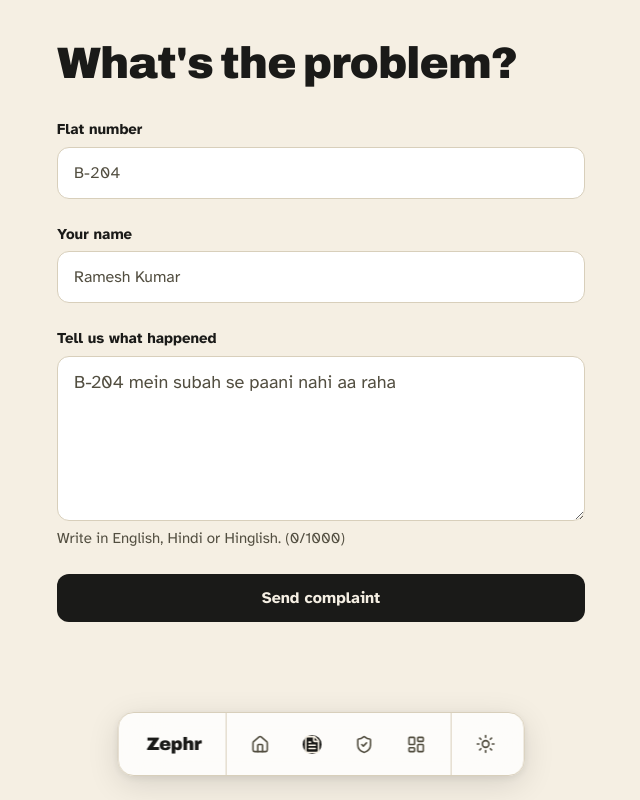
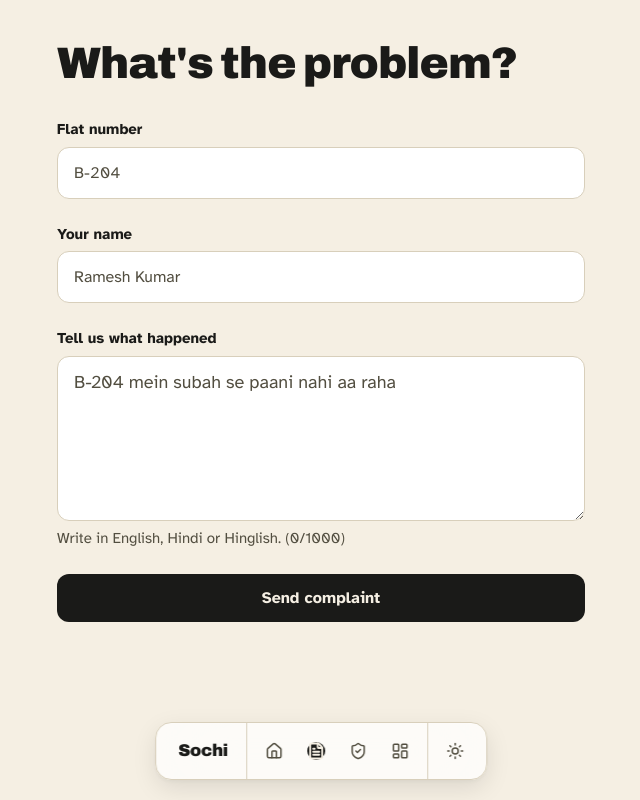
Before and after one commit to shreyansh-real/Zephr_VC, a Next.js app: page /report in a window 1280 px wide. Shown: the whole page, without its empty margins (319-959 px from the left). Built offline with nearby package versions, Linux system fonts and the light colour scheme.

Commit message:
feat(dock): ultra-smooth springs, y-lift magnification, Sochi branding, animated theme toggle

```diff
--- a/components/nav-dock.tsx
+++ b/components/nav-dock.tsx
@@ -3,6 +3,7 @@
 import Link from "next/link";
 import { useRouter, usePathname } from "next/navigation";
 import { useTheme } from "next-themes";
+import { motion } from "framer-motion";
 import {
   Home,
   FileText,
@@ -29,10 +30,76 @@ interface NavDockProps {
 
 const NAV_ITEMS = [
   { href: "/", icon: Home, label: "Home" },
-  { href: "/report", icon: FileText, label: "Report a Problem" },
-  { href: "/committee", icon: ShieldCheck, label: "Committee Login" },
+  { href: "/report", icon: FileText, label: "Report Problem" },
+  { href: "/committee", icon: ShieldCheck, label: "Committee" },
   { href: "/dashboard", icon: LayoutDashboard, label: "Dashboard" },
 ];
+
+// Shared hover bg wrapper using framer-motion for smooth bg fade
+function DockButton({
+  children,
+  className,
+  active,
+  danger,
+  ...rest
+}: React.ButtonHTMLAttributes<HTMLButtonElement> & {
+  active?: boolean;
+  danger?: boolean;
+}) {
+  return (
+    <motion.button
+      {...(rest as React.ComponentProps<typeof motion.button>)}
+      className={cn(
+        "flex items-center justify-center w-full h-full rounded-full relative overflow-hidden",
+        "transition-colors duration-200 outline-none",
+        active
+          ? "bg-[var(--ink)] text-[var(--ink-inverse)]"
+          : danger
+          ? "text-[var(--muted-foreground)] hover:text-[var(--critical)]"
+          : "text-[var(--muted-foreground)] hover:text-[var(--ink)]",
+        className
+      )}
+      whileTap={{ scale: 0.9 }}
+      transition={{ type: "spring", mass: 0.1, stiffness: 300, damping: 20 }}
+    >
+      {children}
+    </motion.button>
+  );
+}
+
+function DockLink({
+  href,
+  active,
+  children,
+  label,
+}: {
+  href: string;
+  active: boolean;
+  children: React.ReactNode;
+  label: string;
+}) {
+  return (
+    <motion.div
+      className="w-full h-full"
+      whileTap={{ scale: 0.88 }}
+      transition={{ type: "spring", mass: 0.1, stiffness: 300, damping: 20 }}
+    >
+      <Link
+        href={href}
+        aria-label={label}
+        className={cn(
+          "flex items-center justify-center w-full h-full rounded-full",
+          "transition-colors duration-200 outline-none",
+          active
+            ? "bg-[var(--ink)] text-[var(--ink-inverse)]"
+            : "text-[var(--muted-foreground)] hover:text-[var(--ink)] hover:bg-[var(--surface-2)]"
+        )}
+      >
+        {children}
+      </Link>
+    </motion.div>
+  );
+}
 
 function ThemeDockItem() {
   const { resolvedTheme, setTheme } = useTheme();
@@ -41,20 +108,23 @@ function ThemeDockItem() {
   return (
     <Tooltip>
       <TooltipTrigger asChild>
-        <button
+        <DockButton
           onClick={() => setTheme(isDark ? "light" : "dark")}
           aria-label={isDark ? "Switch to light mode" : "Switch to dark mode"}
           suppressHydrationWarning
-          className={cn(
-            "flex items-center justify-center w-full h-full rounded-full",
-            "text-[var(--muted-foreground)] hover:text-[var(--ink)]",
-            "hover:bg-[var(--surface-2)] transition-colors"
-          )}
         >
-          <span suppressHydrationWarning>
-            {isDark ? <Moon size={20} /> : <Sun size={20} />}
-          </span>
-        </button>
+          <motion.span
+            suppressHydrationWarning
+            key={isDark ? "moon" : "sun"}
+            initial={{ rotate: -30, opacity: 0, scale: 0.7 }}
+            animate={{ rotate: 0, opacity: 1, scale: 1 }}
+            exit={{ rotate: 30, opacity: 0, scale: 0.7 }}
+            transition={{ type: "spring", mass: 0.2, stiffness: 200, damping: 16 }}
+            className="flex items-center justify-center"
+          >
+            {isDark ? <Moon size={18} /> : <Sun size={18} />}
+          </motion.span>
+        </DockButton>
       </TooltipTrigger>
       <TooltipContent>{isDark ? "Light mode" : "Dark mode"}</TooltipContent>
     </Tooltip>
@@ -71,44 +141,46 @@ export function NavDock({ showLock = false, showLive = false }: NavDockProps) {
   }
 
   return (
-    <div className="fixed bottom-6 left-1/2 -translate-x-1/2 z-50">
+    <div className="fixed bottom-5 left-1/2 -translate-x-1/2 z-50 select-none">
       <TooltipProvider>
-        <Dock direction="middle" iconSize={44} iconMagnification={62} iconDistance={100}>
-          {/* Brand wordmark */}
+        <Dock
+          direction="middle"
+          iconSize={38}
+          iconMagnification={58}
+          iconDistance={130}
+        >
+          {/* ── Brand wordmark ── */}
           <Tooltip>
             <TooltipTrigger asChild>
-              <Link
-                href="/"
-                className="px-3 flex items-center font-display font-black text-[18px] tracking-tight text-[var(--ink)] hover:opacity-70 transition-opacity focus:outline-none"
-                aria-label="Zephr home"
+              <motion.div
+                whileHover={{ opacity: 0.7 }}
+                whileTap={{ scale: 0.94 }}
+                transition={{ type: "spring", mass: 0.15, stiffness: 250, damping: 20 }}
               >
-                Zephr
-              </Link>
+                <Link
+                  href="/"
+                  aria-label="Sochi home"
+                  className="px-2.5 flex items-center font-display font-black text-[17px] tracking-tight text-[var(--ink)] focus:outline-none whitespace-nowrap"
+                >
+                  Sochi
+                </Link>
+              </motion.div>
             </TooltipTrigger>
             <TooltipContent>Home</TooltipContent>
           </Tooltip>
 
           <Separator orientation="vertical" />
 
-          {/* Nav links */}
+          {/* ── Nav links ── */}
           {NAV_ITEMS.map((item) => {
             const isActive = pathname === item.href;
             return (
               <DockIcon key={item.href}>
                 <Tooltip>
                   <TooltipTrigger asChild>
-                    <Link
-                      href={item.href}
-                      aria-label={item.label}
-                      className={cn(
-                        "flex items-center justify-center w-full h-full rounded-full transition-colors",
-                        isActive
-                          ? "bg-[var(--ink)] text-[var(--ink-inverse)]"
-                          : "text-[var(--muted-foreground)] hover:text-[var(--ink)] hover:bg-[var(--surface-2)]"
-                      )}
-                    >
-                      <item.icon size={19} />
-                    </Link>
+                    <DockLink href={item.href} active={isActive} label={item.label}>
+                      <item.icon size={18} strokeWidth={isActive ? 2.5 : 2} />
+                    </DockLink>
                   </TooltipTrigger>
                   <TooltipContent>{item.label}</TooltipContent>
                 </Tooltip>
@@ -118,39 +190,43 @@ export function NavDock({ showLock = false, showLive = false }: NavDockProps) {
 
           <Separator orientation="vertical" />
 
-          {/* Theme toggle */}
+          {/* ── Theme toggle ── */}
           <DockIcon>
             <ThemeDockItem />
           </DockIcon>
 
-          {/* Live indicator */}
+          {/* ── Live pulse ── */}
           {showLive && (
             <DockIcon>
               <Tooltip>
                 <TooltipTrigger asChild>
                   <div className="flex items-center justify-center w-full h-full rounded-full cursor-default">
-                    <span className="w-2.5 h-2.5 rounded-full bg-[var(--low)] animate-pulse" />
+                    <motion.span
+                      className="block w-2.5 h-2.5 rounded-full bg-[var(--low)]"
+                      animate={{ scale: [1, 1.35, 1], opacity: [1, 0.55, 1] }}
+                      transition={{ duration: 1.8, repeat: Infinity, ease: "easeInOut" }}
+                    />
                   </div>
                 </TooltipTrigger>
-                <TooltipContent>Live</TooltipContent>
+                <TooltipContent>Live updates</TooltipContent>
               </Tooltip>
             </DockIcon>
           )}
 
-          {/* Lock (dashboard only) */}
+          {/* ── Lock ── */}
           {showLock && (
             <>
               <Separator orientation="vertical" />
               <DockIcon>
                 <Tooltip>
                   <TooltipTrigger asChild>
-                    <button
+                    <DockButton
                       onClick={handleLock}
                       aria-label="Lock dashboard"
-                      className="flex items-center justify-center w-full h-full rounded-full text-[var(--muted-foreground)] hover:text-[var(--critical)] hover:bg-[var(--surface-2)] transition-colors"
+                      danger
                     >
-                      <Lock size={19} />
-                    </button>
+                      <Lock size={18} strokeWidth={2} />
+                    </DockButton>
                   </TooltipTrigger>
                   <TooltipContent>Lock dashboard</TooltipContent>
                 </Tooltip>
--- a/components/ui/dock.tsx
+++ b/components/ui/dock.tsx
@@ -1,10 +1,35 @@
 "use client";
 
 import { cn } from "@/lib/utils";
-import { motion, useMotionValue, useSpring, useTransform } from "framer-motion";
-import React, { useRef } from "react";
+import {
+  motion,
+  useMotionValue,
+  useSpring,
+  useTransform,
+  MotionValue,
+} from "framer-motion";
+import React, { useRef, useState } from "react";
 
-// ─── Dock ────────────────────────────────────────────────────────────────────
+// ─── Dock Context ─────────────────────────────────────────────────────────────
+interface DockContextValue {
+  mouseX: MotionValue<number>;
+  iconSize: number;
+  iconMagnification: number;
+  iconDistance: number;
+}
+
+const DEFAULT_SIZE = 40;
+const DEFAULT_MAGNIFICATION = 64;
+const DEFAULT_DISTANCE = 140;
+
+export const DockContext = React.createContext<DockContextValue>({
+  mouseX: { get: () => Infinity } as MotionValue<number>,
+  iconSize: DEFAULT_SIZE,
+  iconMagnification: DEFAULT_MAGNIFICATION,
+  iconDistance: DEFAULT_DISTANCE,
+});
+
+// ─── Dock ─────────────────────────────────────────────────────────────────────
 interface DockProps {
   className?: string;
   children: React.ReactNode;
@@ -13,22 +38,6 @@ interface DockProps {
   iconMagnification?: number;
   iconDistance?: number;
 }
-
-const DEFAULT_SIZE = 48;
-const DEFAULT_MAGNIFICATION = 68;
-const DEFAULT_DISTANCE = 120;
-
-export const DockContext = React.createContext<{
-  mouseX: ReturnType<typeof useMotionValue<number>>;
-  iconSize: number;
-  iconMagnification: number;
-  iconDistance: number;
-}>({
-  mouseX: { get: () => Infinity } as ReturnType<typeof useMotionValue<number>>,
-  iconSize: DEFAULT_SIZE,
-  iconMagnification: DEFAULT_MAGNIFICATION,
-  iconDistance: DEFAULT_DISTANCE,
-});
 
 export function Dock({
   className,
@@ -53,10 +62,15 @@ export function Dock({
         onMouseMove={(e) => mouseX.set(e.pageX)}
         onMouseLeave={() => mouseX.set(Infinity)}
         className={cn(
-          "flex h-16 gap-2 px-4 items-center rounded-2xl",
-          "border border-[var(--border-token)] bg-[var(--surface)]/80 backdrop-blur-xl",
-          "shadow-[0_8px_32px_rgba(0,0,0,0.12),0_2px_8px_rgba(0,0,0,0.08)]",
-          "dark:shadow-[0_8px_32px_rgba(0,0,0,0.4),0_2px_8px_rgba(0,0,0,0.3)]",
+          /* layout */
+          "flex h-[58px] gap-1 px-3 items-center rounded-2xl",
+          /* glass surface — adapts to light/dark via CSS vars */
+          "bg-[var(--surface)]/75 backdrop-blur-2xl",
+          /* border subtly visible in both modes */
+          "border border-[var(--border-token)]",
+          /* multi-layer shadow for depth */
+          "shadow-[0_2px_4px_rgba(0,0,0,0.04),0_8px_24px_rgba(0,0,0,0.10),0_1px_0px_rgba(255,255,255,0.06)_inset]",
+          "dark:shadow-[0_2px_4px_rgba(0,0,0,0.3),0_8px_32px_rgba(0,0,0,0.5),0_1px_0px_rgba(255,255,255,0.04)_inset]",
           alignmentClass,
           className
         )}
@@ -75,36 +89,62 @@ interface DockIconProps {
 
 export function DockIcon({ className, children }: DockIconProps) {
   const ref = useRef<HTMLDivElement>(null);
+  const [hovered, setHovered] = useState(false);
+
   const { mouseX, iconSize, iconMagnification, iconDistance } =
     React.useContext(DockContext);
 
+  // Distance from mouse center → interpolated target size
   const distanceFromMouse = useTransform(mouseX, (val) => {
     const bounds = ref.current?.getBoundingClientRect() ?? { x: 0, width: 0 };
     return val - bounds.x - bounds.width / 2;
   });
 
-  const widthSync = useTransform(
+  const sizeTarget = useTransform(
     distanceFromMouse,
     [-iconDistance, 0, iconDistance],
     [iconSize, iconMagnification, iconSize]
   );
 
-  const width = useSpring(widthSync, {
-    mass: 0.1,
-    stiffness: 150,
-    damping: 12,
+  // Silky-smooth spring — slow settle, no bounce
+  const size = useSpring(sizeTarget, {
+    mass: 0.15,
+    stiffness: 100,
+    damping: 18,
+  });
+
+  // Vertical lift: icon floats up toward mouse
+  const yTarget = useTransform(
+    distanceFromMouse,
+    [-iconDistance, 0, iconDistance],
+    [0, -6, 0]
+  );
+  const y = useSpring(yTarget, {
+    mass: 0.15,
+    stiffness: 100,
+    damping: 18,
   });
 
   return (
     <motion.div
       ref={ref}
-      style={{ width, height: width }}
+      style={{ width: size, height: size, y }}
+      onHoverStart={() => setHovered(true)}
+      onHoverEnd={() => setHovered(false)}
       className={cn(
-        "flex aspect-square cursor-pointer items-center justify-center rounded-full",
+        "relative flex aspect-square items-center justify-center rounded-full",
+        "will-change-transform",
         className
       )}
     >
-      {children}
+      {/* Inner scale pulse on hover for extra polish */}
+      <motion.div
+        className="flex items-center justify-center w-full h-full"
+        animate={{ scale: hovered ? 1.08 : 1 }}
+        transition={{ type: "spring", mass: 0.1, stiffness: 200, damping: 16 }}
+      >
+        {children}
+      </motion.div>
     </motion.div>
   );
 }
```
